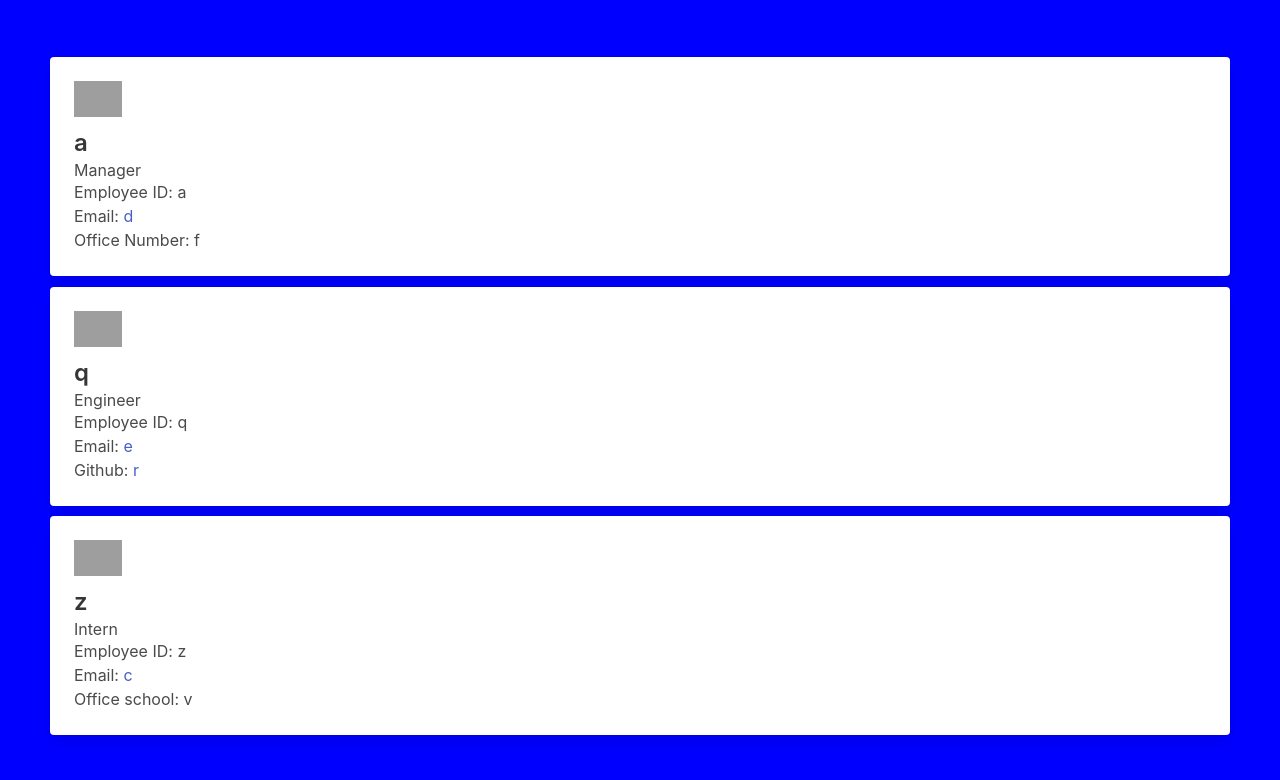
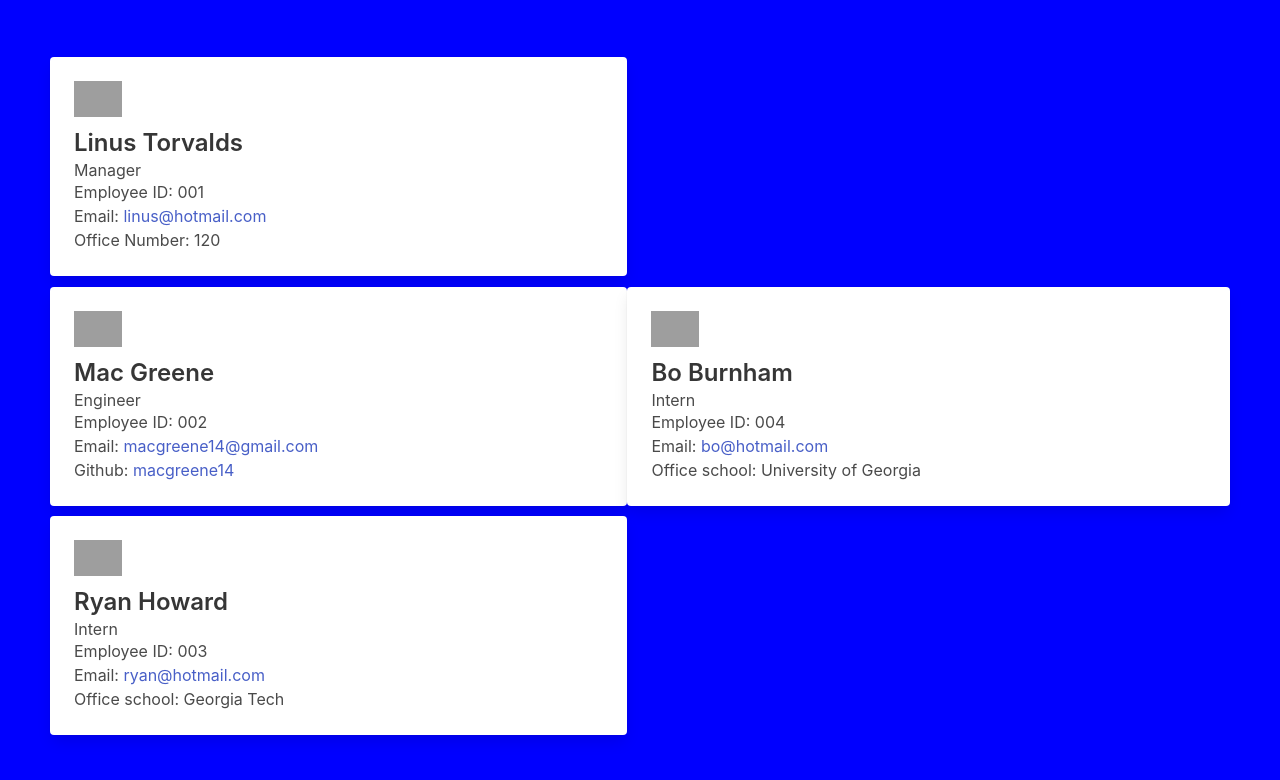
Before and after one commit to macgreene14/team-profile-generator, a website: page TeamProfile.html in a window 1280 px wide. Shown: the part 58-838 px from the top of the page. Drawn offline with nearby package versions, Linux system fonts and the light colour scheme; grey boxes are pictures that could not be loaded.

Commit message:
updated HTML sample file

```diff
--- a/TeamProfile.html
+++ b/TeamProfile.html
@@ -1,19 +1,18 @@
+
   <!DOCTYPE html>
   <html lang="en">
   <head>
-    <meta charset="UTF-8" />
-    <meta http-equiv="X-UA-Compatible" content="IE=edge" />
-    <meta name="viewport" content="width=device-width, initial-scale=1.0" />
+      <meta charset="UTF-8">
+      <meta http-equiv="X-UA-Compatible" content="IE=edge">
+      <meta name="viewport" content="width=device-width, initial-scale=1.0">
       <title>Team Profile</title>
-    <link
-      rel="stylesheet"
-      href="https://cdn.jsdelivr.net/npm/bulma@0.9.4/css/bulma.min.css"
-    />
+      <link rel="stylesheet" href="https://cdn.jsdelivr.net/npm/bulma@0.9.4/css/bulma.min.css">
       <style>
         #card {
           border-style: solid;
           margin: 50px;
           width: 100%;
+
         }
         #cardContainer {
           width: 100%;
@@ -40,26 +39,24 @@
       </div>
     </nav>
     <div id="cardContainer">
+
       <div class="card">
           <div class="card-content">
             <div class="media">
               <div class="media-left">
                 <figure class="image is-48x48">
-                <img
-                  src="https://www.svgrepo.com/show/92072/manager.svg"
-                  alt="Placeholder image"
-                />
+                  <img src="https://www.svgrepo.com/show/92072/manager.svg" alt="Placeholder image">
                 </figure>
                 <div class="media-content">
-                <p class="title is-4">a</p>
+                  <p class="title is-4">Linus Torvalds</p>
                   <p class="subtitle is-6">Manager</p>
                 </div>
                 <div class="content">
-                Employee ID: a
-                <br />
-                Email: <a href="#">d</a>
-                <br />
-                Office Number: f
+                  Employee ID: 001
+                  <br>
+                  Email: <a href="mailto: linus@hotmail.com">linus@hotmail.com</a>
+                  <br>
+                  Office Number: 120
                 </div>
             </div>
           </div>
@@ -70,21 +67,18 @@
             <div class="media">
               <div class="media-left">
                 <figure class="image is-48x48">
-                <img
-                  src="https://www.svgrepo.com/show/203540/engineer-worker.svg"
-                  alt="Placeholder image"
-                />
+                  <img src="https://www.svgrepo.com/show/203540/engineer-worker.svg" alt="Placeholder image">
                 </figure>
                 <div class="media-content">
-                <p class="title is-4">q</p>
+                  <p class="title is-4">Mac Greene</p>
                   <p class="subtitle is-6">Engineer</p>
                 </div>
                 <div class="content">
-                Employee ID: q
-                <br />
-                Email: <a href="#">e</a>
-                <br />
-                Github: <a href="r">r</a>
+                  Employee ID: 002
+                  <br>
+                  Email: <a href="mailto: macgreene14@gmail.com">macgreene14@gmail.com</a>
+                  <br>
+                  Github: <a href="https://github.com/macgreene14">macgreene14</a>
                 </div>
             </div>
           </div>
@@ -95,21 +89,40 @@
             <div class="media">
               <div class="media-left">
                 <figure class="image is-48x48">
-                <img
-                  src="https://www.svgrepo.com/show/64796/student-woman.svg"
-                  alt="Placeholder image"
-                />
+                  <img src="https://www.svgrepo.com/show/64796/student-woman.svg" alt="Placeholder image">
                 </figure>
                 <div class="media-content">
-                <p class="title is-4">z</p>
+                  <p class="title is-4">Ryan Howard</p>
                   <p class="subtitle is-6">Intern</p>
                 </div>
                 <div class="content">
-                Employee ID: z
-                <br />
-                Email: <a href="#">c</a>
-                <br />
-                Office school: v
+                  Employee ID: 003
+                  <br>
+                  Email: <a href="mailto: ryan@hotmail.com">ryan@hotmail.com</a>
+                  <br>
+                  Office school: Georgia Tech
+                </div>
+            </div>
+          </div>
+        </div>
+      </div>
+      <div class="card">
+          <div class="card-content">
+            <div class="media">
+              <div class="media-left">
+                <figure class="image is-48x48">
+                  <img src="https://www.svgrepo.com/show/64796/student-woman.svg" alt="Placeholder image">
+                </figure>
+                <div class="media-content">
+                  <p class="title is-4">Bo Burnham</p>
+                  <p class="subtitle is-6">Intern</p>
+                </div>
+                <div class="content">
+                  Employee ID: 004
+                  <br>
+                  Email: <a href="mailto: bo@hotmail.com">bo@hotmail.com</a>
+                  <br>
+                  Office school: University of Georgia
                 </div>
             </div>
           </div>
--- a/lib/Employee.js
+++ b/lib/Employee.js
@@ -9,22 +9,18 @@ class Employee {
   }
 
   getName() {
-    console.log(this.name);
     return this.name;
   }
 
   getId() {
-    console.log(this.id);
     return this.id;
   }
 
   getEmail() {
-    console.log(this.email);
     return this.email;
   }
 
   getRole() {
-    console.log("Employee");
     return "Employee";
   }
 }
--- a/lib/Engineer.js
+++ b/lib/Engineer.js
@@ -7,12 +7,10 @@ class Engineer extends Employee {
     this.github = github;
   }
   getGithub() {
-    console.log(this.github);
     return this.github;
   }
 
   getRole() {
-    console.log("Engineer");
     return "Engineer";
   }
 }
--- a/lib/Intern.js
+++ b/lib/Intern.js
@@ -7,12 +7,10 @@ class Intern extends Employee {
     this.school = school;
   }
   getSchool() {
-    console.log(this.school);
     return this.school;
   }
 
   getRole() {
-    console.log("Intern");
     return "Intern";
   }
 }
--- a/lib/Manager.js
+++ b/lib/Manager.js
@@ -7,12 +7,10 @@ class Manager extends Employee {
     this.officeNumber = officeNumber;
   }
   getOfficeNumber() {
-    console.log(this.officeNumber);
     return this.officeNumber;
   }
 
   getRole() {
-    console.log("Manager");
     return "Manager";
   }
 }
--- a/package.json
+++ b/package.json
@@ -7,6 +7,7 @@
     "lib": "lib"
   },
   "scripts": {
+    "start": "node index.js",
     "test": "jest"
   },
   "repository": {
```
Also changed, not shown: __tests__/Intern.test.js (+2 -2 lines), src/generateHTML.js (+12 -12 lines), src/icons/engineer.svg (deleted), src/icons/manager.svg (deleted), src/icons/manager2.png (deleted), src/icons/student.svg (deleted). Lines whose indentation alone changed are shown as unchanged.
